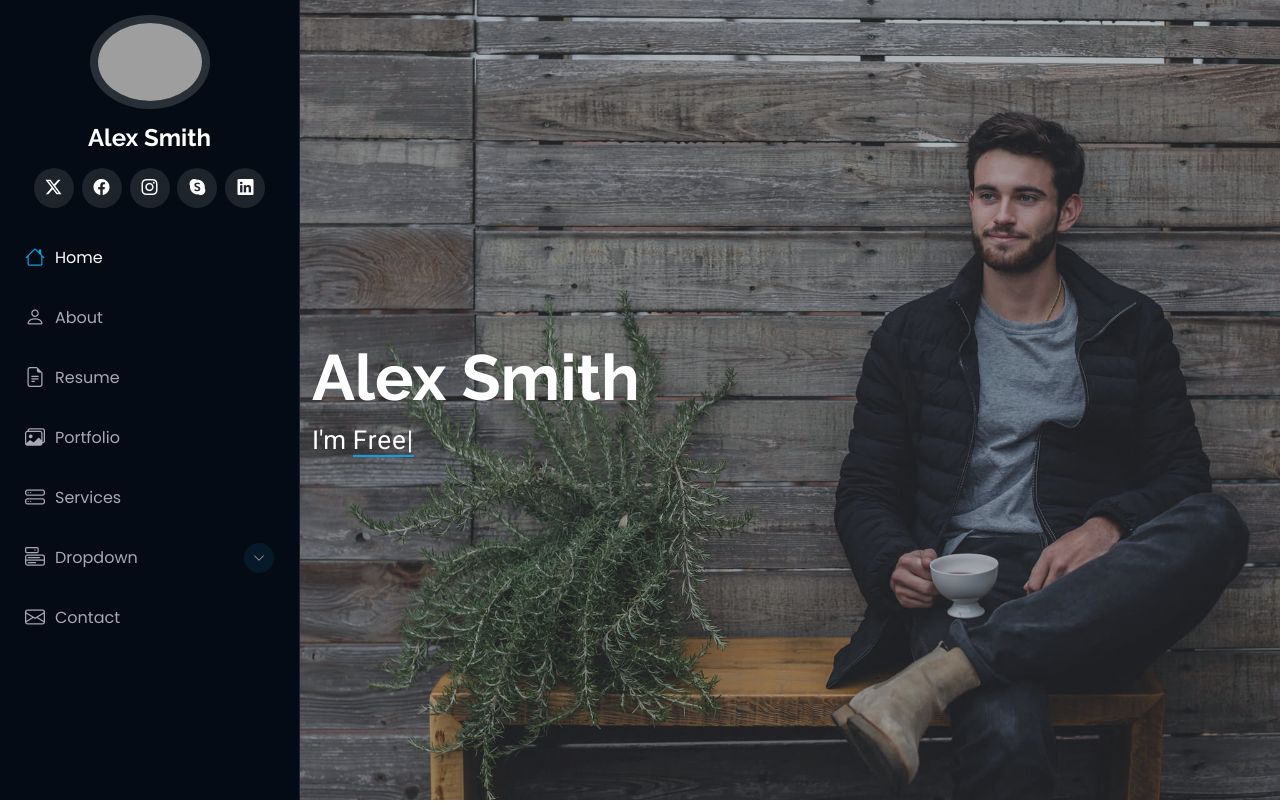
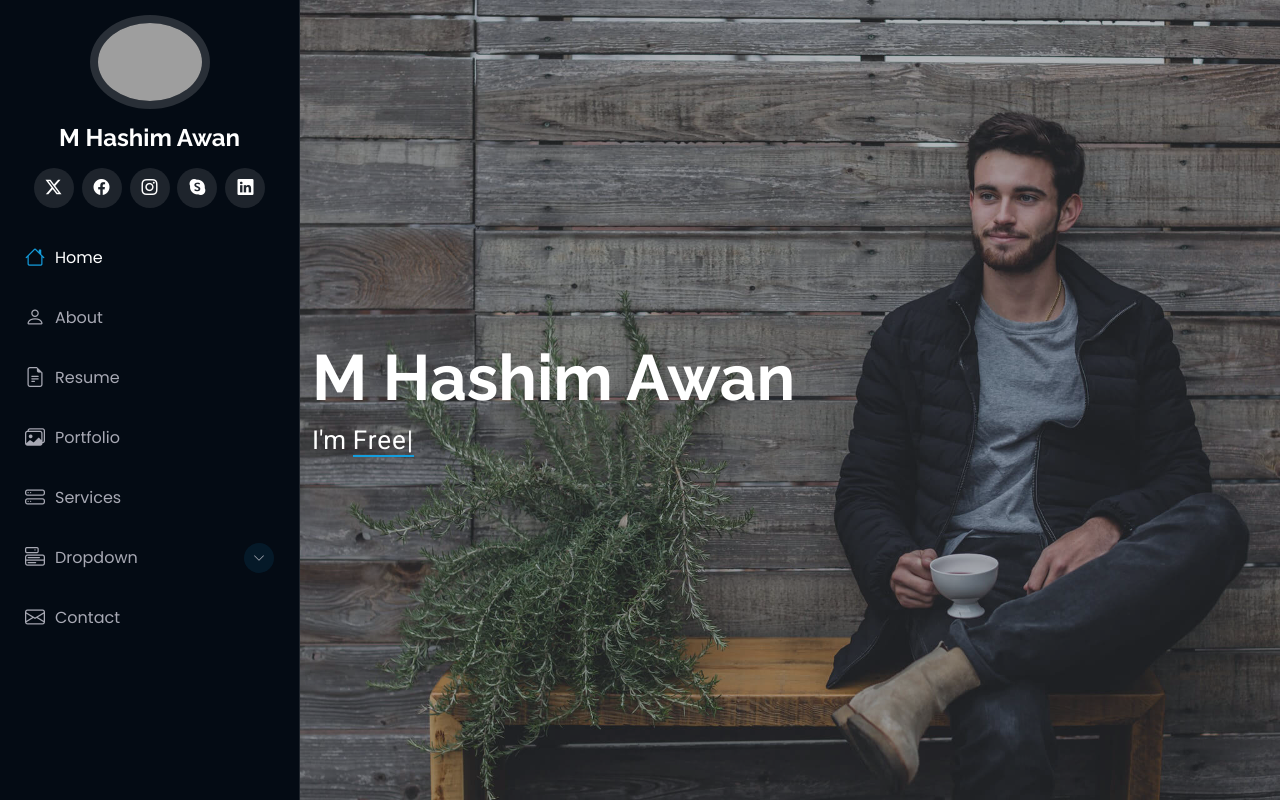
Before and after one commit to hashimaawan/hashimaawan.github.io, a plain HTML site: page index.html in a window 1280 px wide. Shown: the top 802 px of the page. Drawn offline with Linux system fonts and the light colour scheme; grey boxes are pictures that could not be loaded; animation ran at ten frames a second.

Commit message:
Updated name

```diff
--- a/index.html
+++ b/index.html
@@ -48,7 +48,7 @@
     <a href="index.html" class="logo d-flex align-items-center justify-content-center">
       <!-- Uncomment the line below if you also wish to use an image logo -->
       <!-- <img src="assets/img/logo.png" alt=""> -->
-      <h1 class="sitename">Alex Smith</h1>
+      <h1 class="sitename">M Hashim Awan</h1>
     </a>
 
     <div class="social-links text-center">
@@ -97,7 +97,7 @@
       <img src="assets/img/hero-bg.jpg" alt="" data-aos="fade-in" class="">
 
       <div class="container" data-aos="fade-up" data-aos-delay="100">
-        <h2>Alex Smith</h2>
+        <h2>M Hashim Awan</h2>
         <p>I'm <span class="typed" data-typed-items="Designer, Developer, Freelancer, Photographer">Designer</span><span class="typed-cursor typed-cursor--blink" aria-hidden="true"></span><span class="typed-cursor typed-cursor--blink" aria-hidden="true"></span></p>
       </div>
 
```
